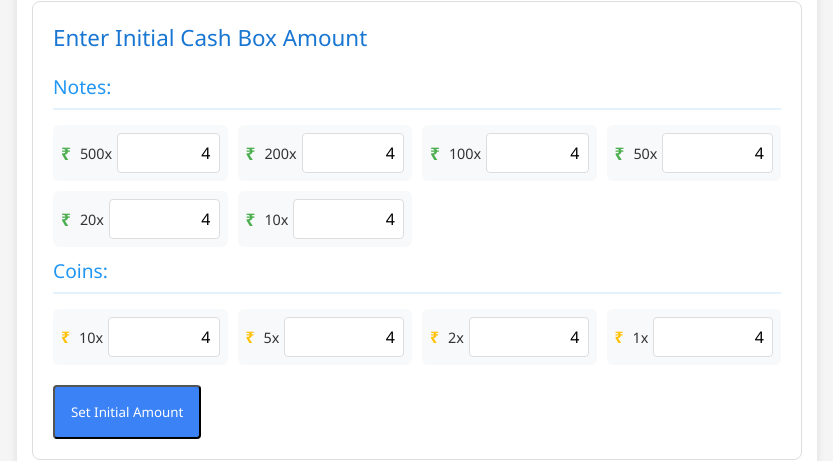
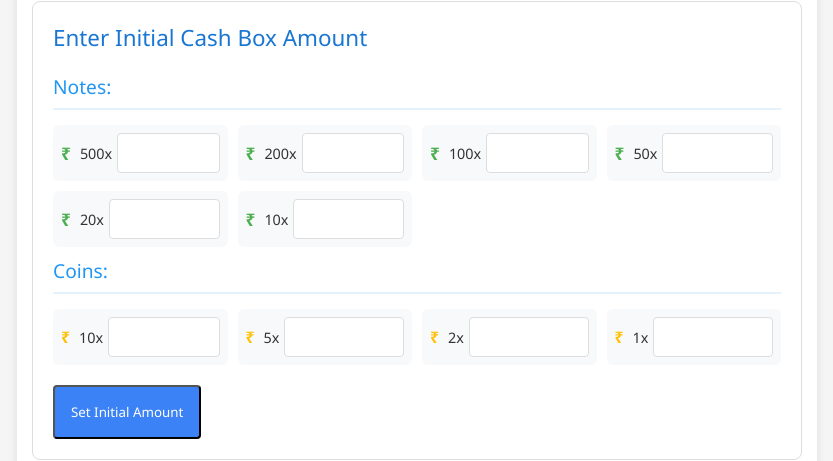
Before and after one commit to sathixh/cashbox, a plain HTML site: page index.html in a window 1280 px wide. Shown: the part 73-534 px from the top of the page, without its empty margins (223-1056 px from the left). Drawn offline with Linux system fonts and the light colour scheme; sample sign-in values are in the browser's storage.

Commit message:
Update index.html

```diff
--- a/index.html
+++ b/index.html
@@ -258,19 +258,19 @@
             <div class="denominations">
                 <h3>Notes:</h3>
                 <div class="input-group">
-                    <label><span class="currency-icon">₹</span>500x <input type="number" id="note500" min="0" value="4"></label>
-                    <label><span class="currency-icon">₹</span>200x <input type="number" id="note200" min="0" value="4"></label>
-                    <label><span class="currency-icon">₹</span>100x <input type="number" id="note100" min="0" value="4"></label>
-                    <label><span class="currency-icon">₹</span>50x <input type="number" id="note50" min="0" value="4"></label>
-                    <label><span class="currency-icon">₹</span>20x <input type="number" id="note20" min="0" value="4"></label>
-                    <label><span class="currency-icon">₹</span>10x <input type="number" id="note10" min="0" value="4"></label>
+                    <label><span class="currency-icon">₹</span>500x <input type="number" id="note500" min="0" value=""></label>
+                    <label><span class="currency-icon">₹</span>200x <input type="number" id="note200" min="0" value=""></label>
+                    <label><span class="currency-icon">₹</span>100x <input type="number" id="note100" min="0" value=""></label>
+                    <label><span class="currency-icon">₹</span>50x <input type="number" id="note50" min="0" value=""></label>
+                    <label><span class="currency-icon">₹</span>20x <input type="number" id="note20" min="0" value=""></label>
+                    <label><span class="currency-icon">₹</span>10x <input type="number" id="note10" min="0" value=""></label>
                 </div>
                 <h3>Coins:</h3>
                 <div class="input-group">
-                    <label><span class="currency-icon coin">₹</span>10x <input type="number" id="coin10" min="0" value="4"></label>
-                    <label><span class="currency-icon coin">₹</span>5x <input type="number" id="coin5" min="0" value="4"></label>
-                    <label><span class="currency-icon coin">₹</span>2x <input type="number" id="coin2" min="0" value="4"></label>
-                    <label><span class="currency-icon coin">₹</span>1x <input type="number" id="coin1" min="0" value="4"></label>
+                    <label><span class="currency-icon coin">₹</span>10x <input type="number" id="coin10" min="0" value=""></label>
+                    <label><span class="currency-icon coin">₹</span>5x <input type="number" id="coin5" min="0" value=""></label>
+                    <label><span class="currency-icon coin">₹</span>2x <input type="number" id="coin2" min="0" value=""></label>
+                    <label><span class="currency-icon coin">₹</span>1x <input type="number" id="coin1" min="0" value=""></label>
                 </div>
             </div>
             <button class="setInitialAmount" id="setInitialAmount">Set Initial Amount</button>
```
